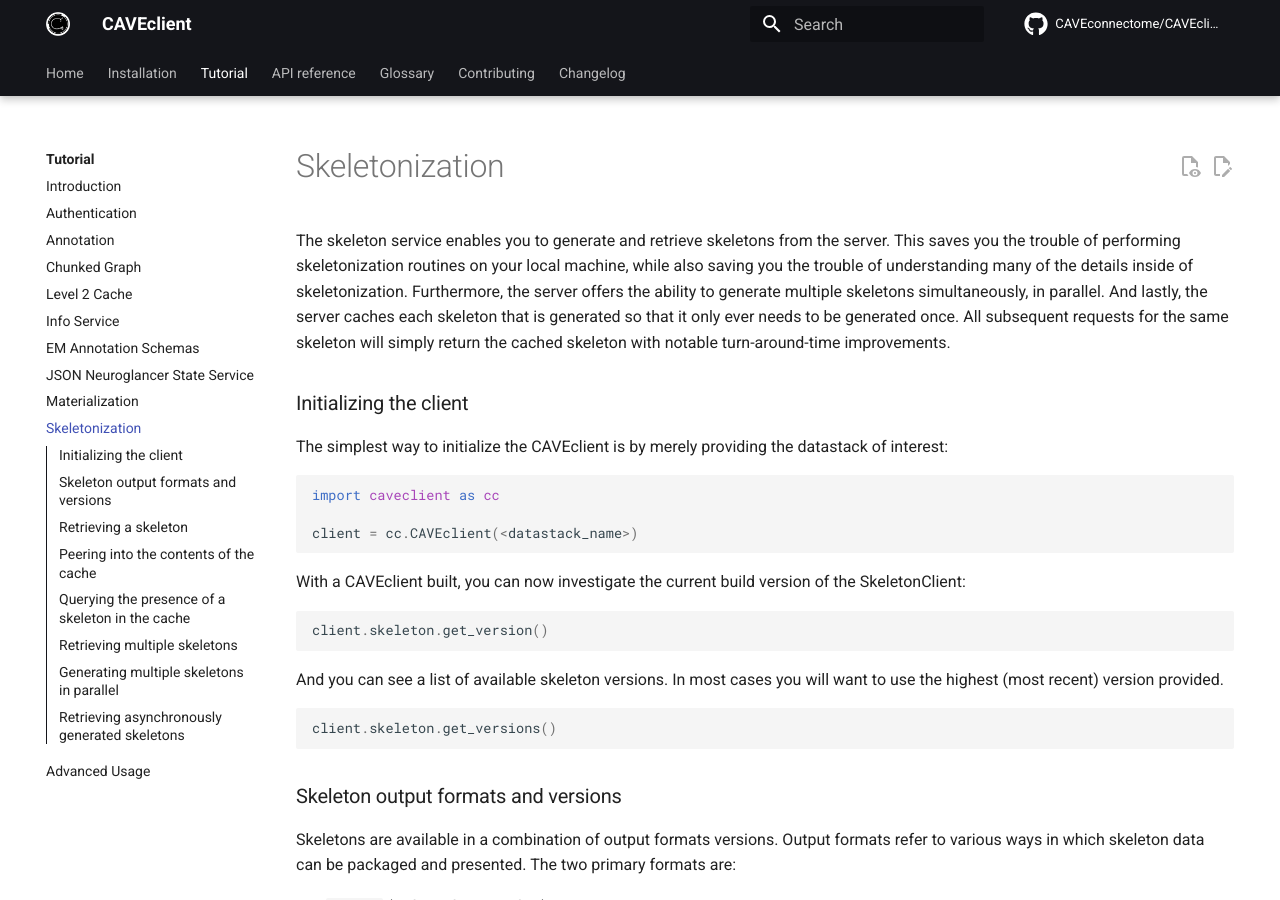
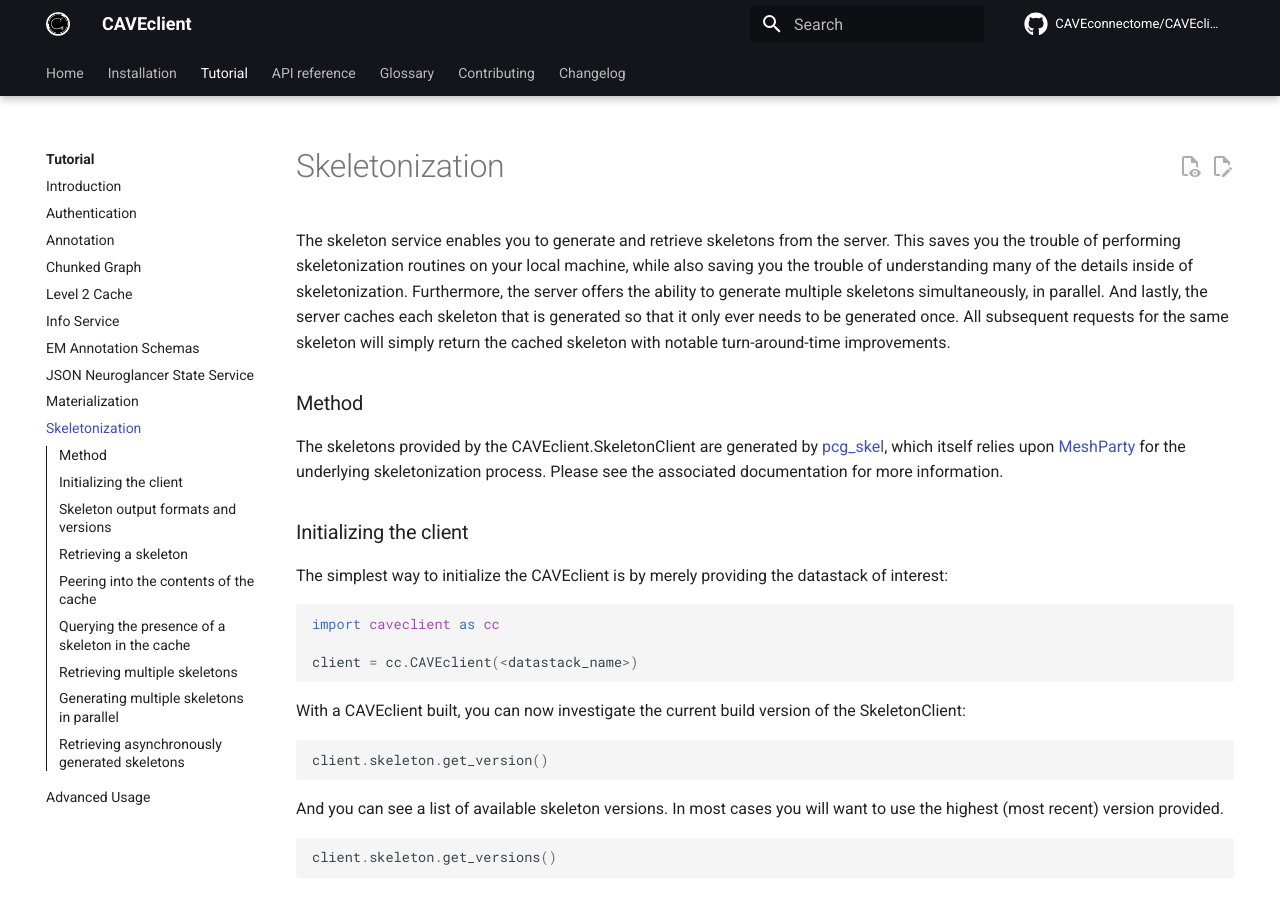
Before and after one commit to CAVEconnectome/CAVEclient, an MkDocs documentation site: the page built from docs/tutorials/skeletonization.md, in a window 1280 px wide and 900 px high. Built offline with MkDocs 1.6.1 and Material for MkDocs 9.7.7, drawn with Linux system fonts in a browser that asks for light colours; comment, search, counter and statistics services are not loaded.

Commit message:
Update skeletonization.md to reference pcg_skel and MeshParty.

```diff
--- a/docs/tutorials/skeletonization.md
+++ b/docs/tutorials/skeletonization.md
@@ -3,6 +3,10 @@
 ---
 
 The skeleton service enables you to generate and retrieve skeletons from the server. This saves you the trouble of performing skeletonization routines on your local machine, while also saving you the trouble of understanding many of the details inside of skeletonization. Furthermore, the server offers the ability to generate multiple skeletons simultaneously, in parallel. And lastly, the server caches each skeleton that is generated so that it only ever needs to be generated once. All subsequent requests for the same skeleton will simply return the cached skeleton with notable turn-around-time improvements.
+
+## Method
+
+The skeletons provided by the CAVEclient.SkeletonClient are generated by [pcg_skel](https://caveconnectome.github.io/pcg_skel/), which itself relies upon [MeshParty](https://meshparty.readthedocs.io/en/latest/) for the underlying skeletonization process. Please see the associated documentation for more information.
 
 ## Initializing the client
 
```
